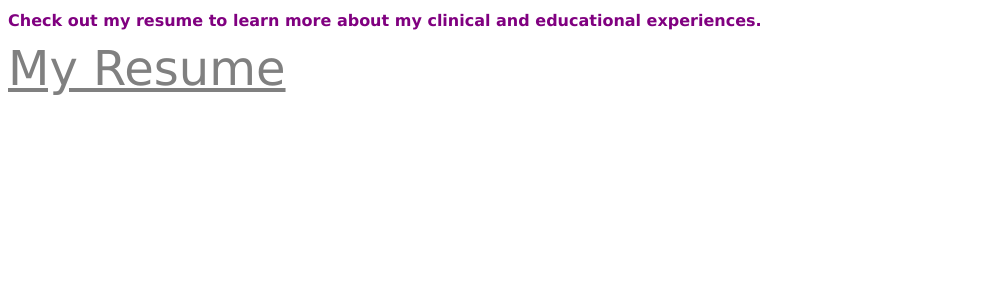
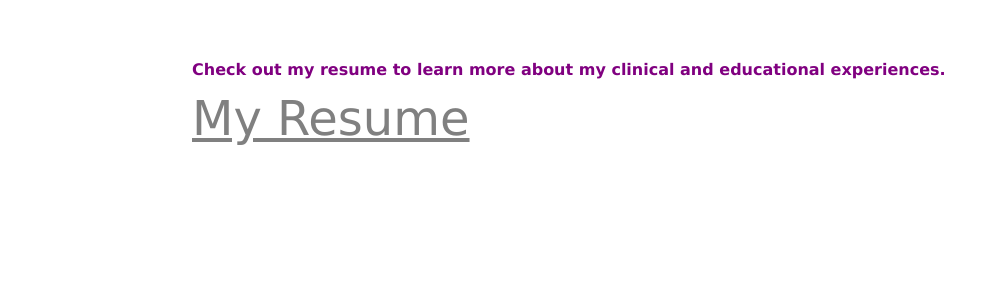
Before and after one commit to maryamckinnon/maryamckinnon.github.io, a Jekyll site: the page Resume/index.html, which Jekyll copies as it is, in a window 1280 px wide. Shown: the top 300 px of the page, without its empty margins (0-999 px from the left). Built offline with Jekyll 4.4.1, drawn with Linux system fonts in a browser that asks for light colours.

Commit message:
Update index.html

```diff
--- a/Resume/index.html
+++ b/Resume/index.html
@@ -14,6 +14,20 @@
 p {
     border: 1px solid gray;
 }
+body {
+    margin: 60px auto;
+    width: 70%;
+}
+nav ul, footer ul {
+    font-family:'Helvetica', 'Arial', 'Sans-Serif';
+    padding: 0px;
+    list-style: none;
+    font-weight: bold;
+}
+nav ul li, footer ul li {
+    display: inline;
+    margin-right: 20px;
+}
 </style>
 
 <body>
```
